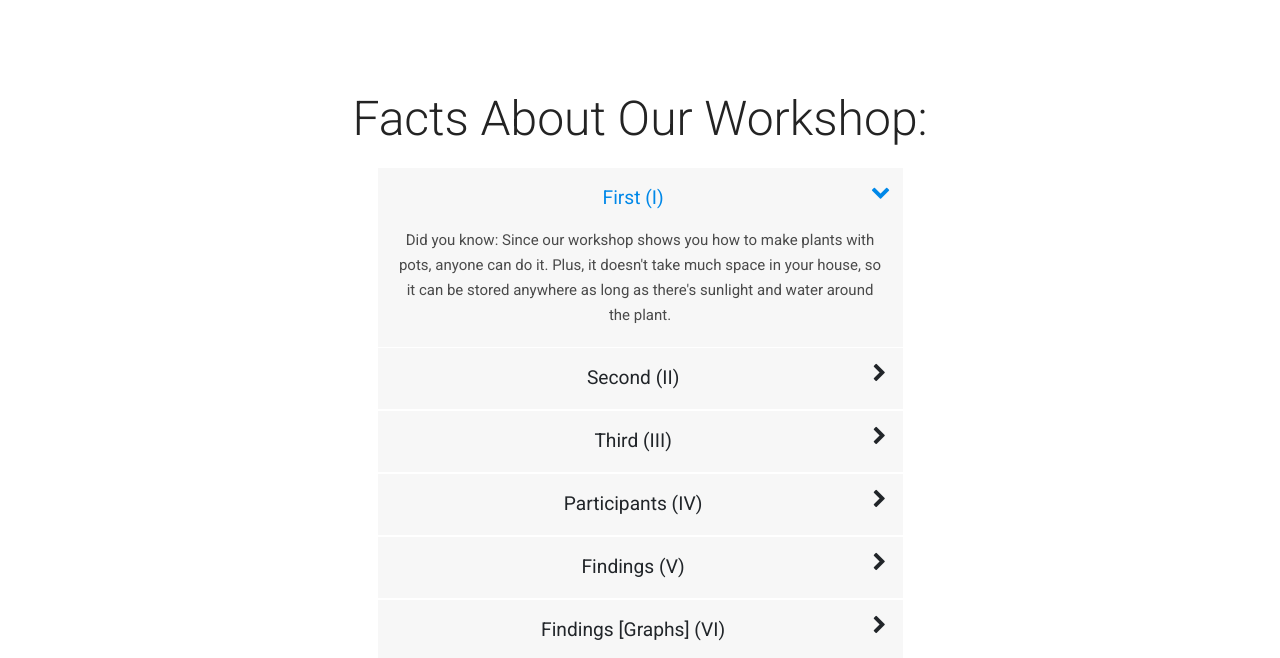
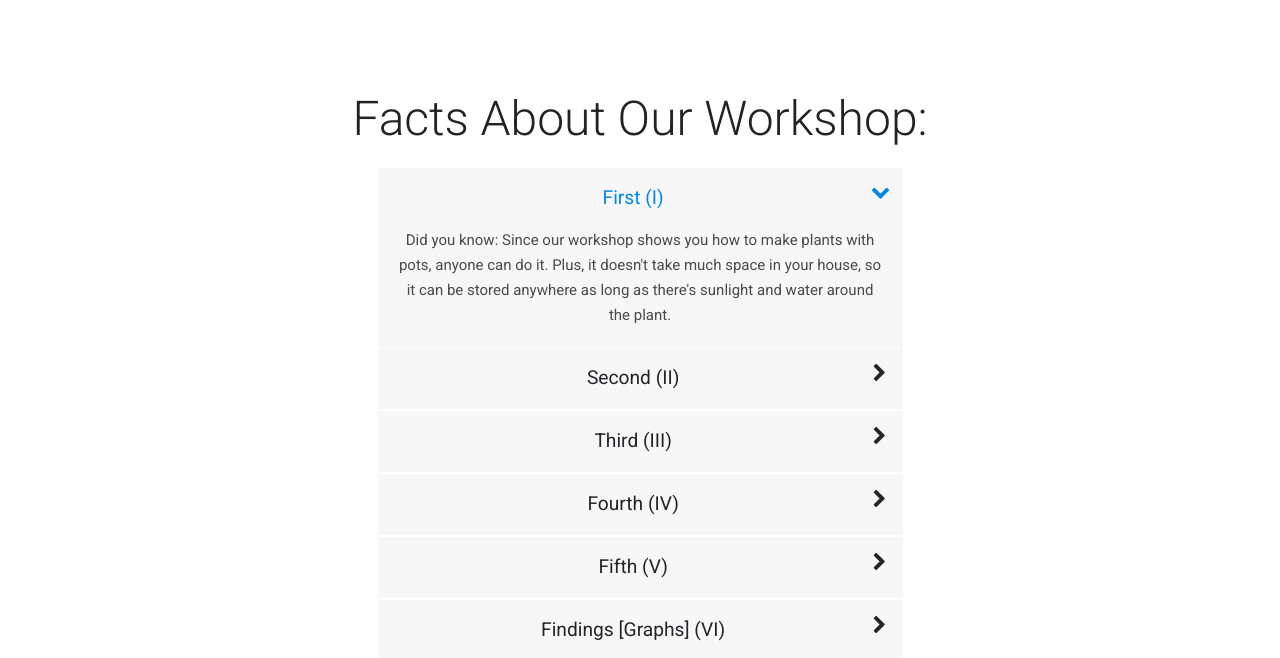
Before and after one commit to amritpal001/aceag4, a plain HTML site: page index.html in a window 1280 px wide. Shown: the part 3478-4136 px from the top of the page. Drawn offline with Linux system fonts and the light colour scheme.

Commit message:
Update index.html

```diff
--- a/index.html
+++ b/index.html
@@ -273,20 +273,20 @@ PLANTS AND POTS USING ARTS AND CRAFTS (GROUP 4)
                         </article>
                         <article class="accordion">
                             <div class="accordion-head">
-                                <span>Participants (IV)</span>
+                                <span>Fourth (IV)</span>
                                 <span class="icon">
                                     <i class="icon fa fa-chevron-right"></i>
                                 </span>
                             </div>
                             <div class="accordion-body">
                                 <div class="content">
-                                    <p>The questions are about the feedbacks of our workshop and the workshop itself. Most of the participants answered no need to improve or it’s good to go but this one participant which will give the name dave, gave a concrete feedback and opinion about our workshop. This really helps us know what to improve on in our workshop and possibly add the suggestions he gave. This will really benefit us in our workshop in the future. All of our participants are students and also love the idea of our workshop. And their answers are what we are looking for in our target audience but we hope that they also said the things what we need to improve in our workshop so it will help us create more ideas and add it in our workshop.</p>
+                                    <p>Did you know: Arts and crafts boosts self confidence and strongly practicing this correlates with higher achievement in reading and maths!</p>
                                 </div>
                             </div>
                         </article>
                         <article class="accordion">
                             <div class="accordion-head">
-                                <span>Findings (V)</span>
+                                <span>Fifth (V)</span>
                                 <span class="icon">
                                     <i class="icon fa fa-chevron-right"></i>
                                 </span>
```
